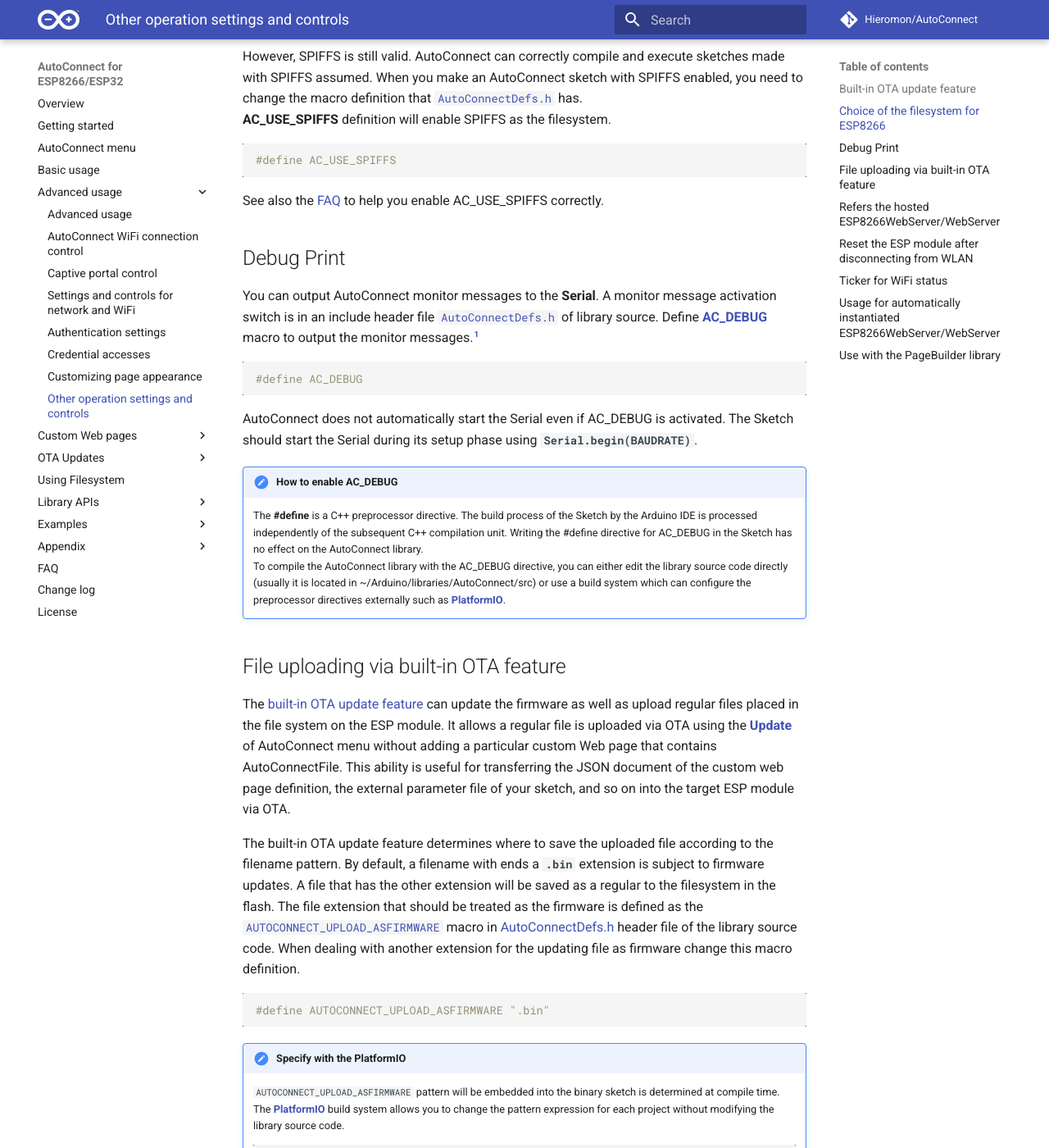
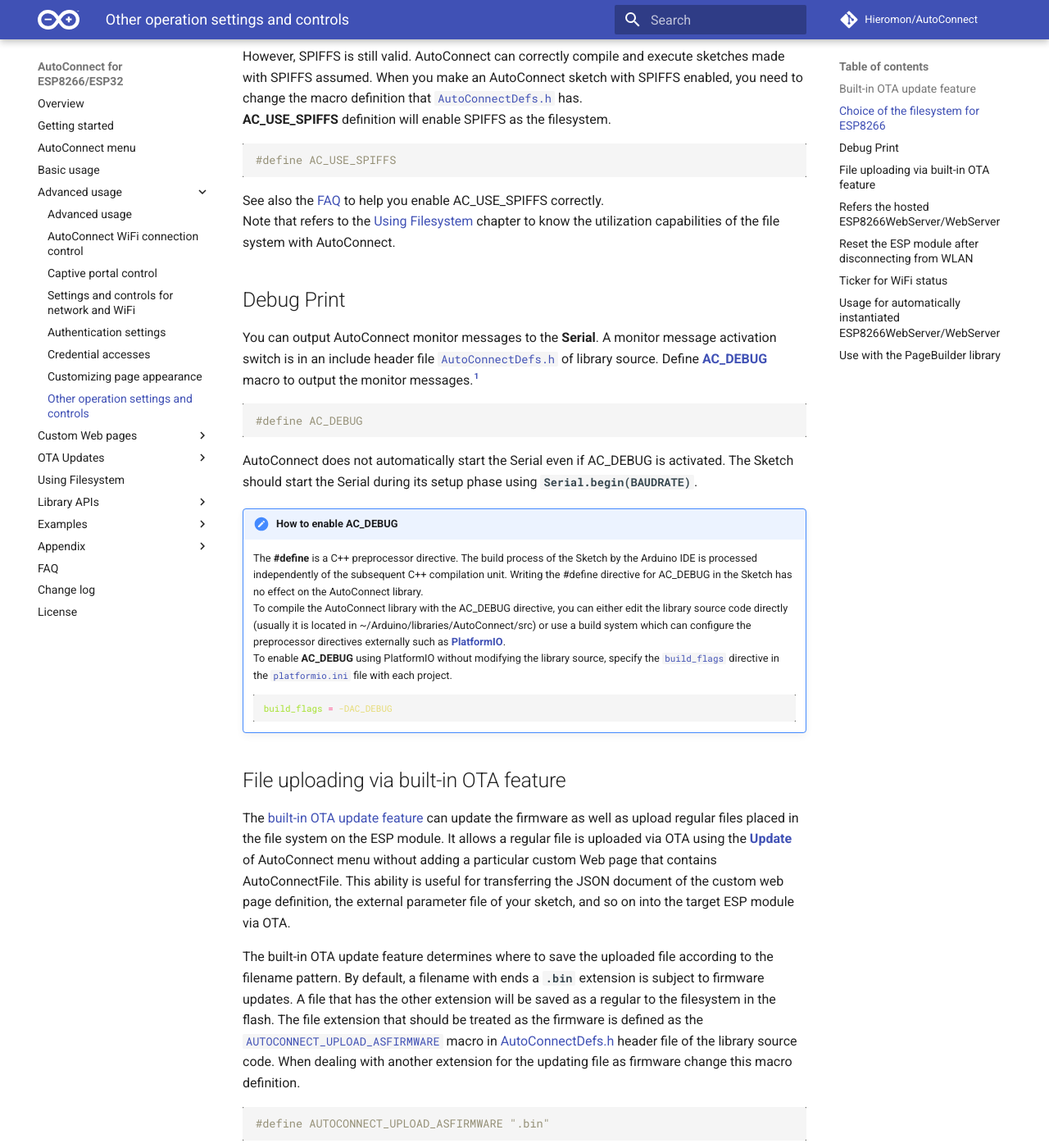
Before and after one commit to Hieromon/AutoConnect, an MkDocs documentation site: the page built from mkdocs/adothers.md, in a window 1280 px wide and 1400 px high, scrolled down 1356 px. Shown: the whole window at 82% size. Built offline with MkDocs 1.6.1 and Material for MkDocs 9.7.7, drawn with Linux system fonts in a browser that asks for light colours; nearby versions of some CDN libraries; comment, search, counter and statistics services are not loaded; some of the changed text lies outside the part shown.

Commit message:
Adds notes

````diff
--- a/mkdocs/adothers.md
+++ b/mkdocs/adothers.md
@@ -31,6 +31,7 @@
 ```
 
 See also the [FAQ](faq.md#unable-to-change-any-macro-definitions-by-the-sketch) to help you enable AC_USE_SPIFFS correctly.
+Note that refers to the [Using Filesystem](filesystem.md) chapter to know the utilization capabilities of the file system with AutoConnect.
 
 ## Debug Print
 
@@ -47,6 +48,10 @@
 !!! note "How to enable AC_DEBUG"
     The **#define** is a C++ preprocessor directive. The build process of the Sketch by the Arduino IDE is processed independently of the subsequent C++ compilation unit. Writing the #define directive for AC_DEBUG in the Sketch has no effect on the AutoConnect library.
     To compile the AutoConnect library with the AC_DEBUG directive, you can either edit the library source code directly (usually it is located in ~/Arduino/libraries/AutoConnect/src) or use a build system which can configure the preprocessor directives externally such as [**PlatformIO**](https://platformio.org/).
+    To enable **AC_DEBUG** using PlatformIO without modifying the library source, specify the [`build_flags`](https://docs.platformio.org/en/latest/projectconf/section_env_build.html?highlight=build_flags#build-flags) directive in the [`platformio.ini`](https://docs.platformio.org/en/latest/projectconf/index.html#platformio-ini-project-configuration-file) file with each project.
+    ```ini
+    build_flags = -DAC_DEBUG
+    ```
 
 ## File uploading via built-in OTA feature
 
@@ -274,7 +279,7 @@
 
 [PageBuilder](https://github.com/Hieromon/PageBuilder) library is an HTML assembly aid. it can handle predefined HTML like the template and simplify an HTML string assemble logic, and also the generated HTML send automatically.
 
-An example sketch used with the PageBuilder as follows and it explains how it aids for the HTML generating. Details for [Github repository](https://github.com/Hieromon/PageBuilder).
+An example sketch used with the PageBuilder as follows and it explains how it aids for the HTML generating. Details for [GitHub repository](https://github.com/Hieromon/PageBuilder).
 
 <img src="images/PageBuilder.png" style="width:640px;"/>
 
````
